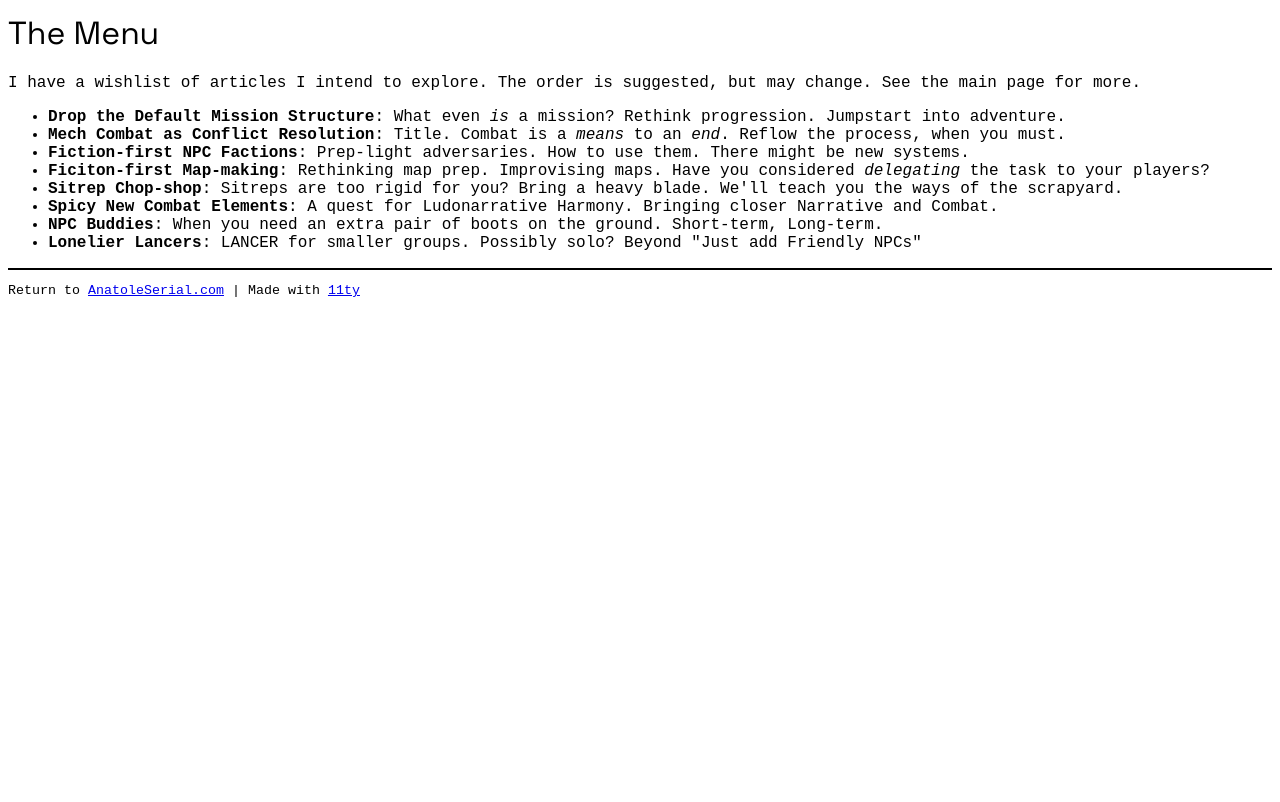
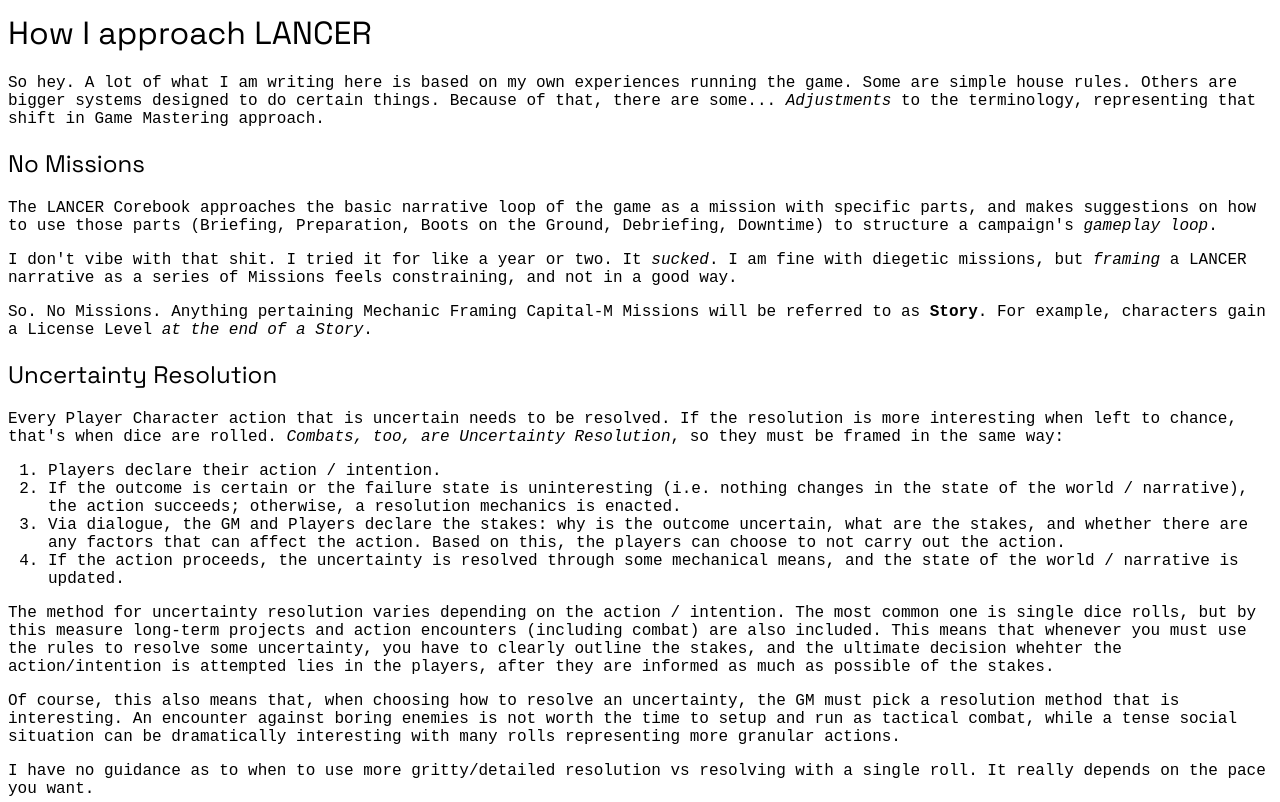
Before and after one commit to AnatoleSerial/anatoleserial.github.io, an Eleventy site: page src/lancer/garage/introduction.md in a window 1280 px wide. Shown: the part 740-1542 px from the top of the page. Before the commit the page ends 1052 px from the top, so only its background shows below. Built offline with nearby package versions, Linux system fonts and the light colour scheme; Eleventy itself is replaced by a stand-in of ours; files that its build step writes are made by us from their sources; a web font is replaced by a local one.

```diff
--- a/src/lancer/garage/introduction.md
+++ b/src/lancer/garage/introduction.md
@@ -33,12 +33,37 @@
 
 I am not the only LANCER GM who wants to break the beast apart and make it roar in this other language.
 
+# How I approach LANCER
+
+So hey. A lot of what I am writing here is based on my own experiences running the game. Some are simple house rules. Others are bigger systems designed to do certain things. Because of that, there are some... *Adjustments* to the terminology, representing that shift in Game Mastering approach.
+
+## No Missions
+
+The LANCER Corebook approaches the basic narrative loop of the game as a mission with specific parts, and makes suggestions on how to use those parts (Briefing, Preparation, Boots on the Ground, Debriefing, Downtime) to structure a campaign's *gameplay loop*.
+
+I don't vibe with that shit. I tried it for like a year or two. It *sucked*. I am fine with diegetic missions, but *framing* a LANCER narrative as a series of Missions feels constraining, and not in a good way.
+
+So. No Missions. Anything pertaining Mechanic Framing Capital-M Missions will be referred to as **Story**. For example, characters gain a License Level *at the end of a Story*.
+
+## Uncertainty Resolution
+
+Every Player Character action that is uncertain needs to be resolved. If the resolution is more interesting when left to chance, that's when dice are rolled. *Combats, too, are Uncertainty Resolution*, so they must be framed in the same way:
+
+1. Players declare their action / intention.
+2. If the outcome is certain or the failure state is uninteresting (i.e. nothing changes in the state of the world / narrative), the action succeeds; otherwise, a resolution mechanics is enacted.
+3. Via dialogue, the GM and Players declare the stakes: why is the outcome uncertain, what are the stakes, and whether there are any factors that can affect the action. Based on this, the players can choose to not carry out the action.
+4. If the action proceeds, the uncertainty is resolved through some mechanical means, and the state of the world / narrative is updated.
+
+The method for uncertainty resolution varies depending on the action / intention. The most common one is single dice rolls, but by this measure long-term projects and action encounters (including combat) are also included. This means that whenever you must use the rules to resolve some uncertainty, you have to clearly outline the stakes, and the ultimate decision whehter the action/intention is attempted lies in the players, after they are informed as much as possible of the stakes.
+
+Of course, this also means that, when choosing how to resolve an uncertainty, the GM must pick a resolution method that is interesting. An encounter against boring enemies is not worth the time to setup and run as tactical combat, while a tense social situation can be dramatically interesting with many rolls representing more granular actions.
+
+I have no guidance as to when to use more gritty/detailed resolution vs resolving with a single roll. It really depends on the pace you want.
+
 # The Menu
 
 I have a wishlist of articles I intend to explore. The order is suggested, but may change. See the main page for more.
 
-- **Drop the Default Mission Structure**:  What even *is* a mission? Rethink progression. Jumpstart into adventure.
-- **Mech Combat as Conflict Resolution**: Title. Combat is a *means* to an *end*. Reflow the process, when you must.
 - **Fiction-first NPC Factions**: Prep-light adversaries. How to use them. There might be new systems.
 - **Ficiton-first Map-making**: Rethinking map prep. Improvising maps. Have you considered *delegating* the task to your players?
 - **Sitrep Chop-shop**: Sitreps are too rigid for you? Bring a heavy blade. We'll teach you the ways of the scrapyard.
```
Also changed, not shown: wip/dropthemission.md (renamed from src/lancer/garage/dropthemission.md).
